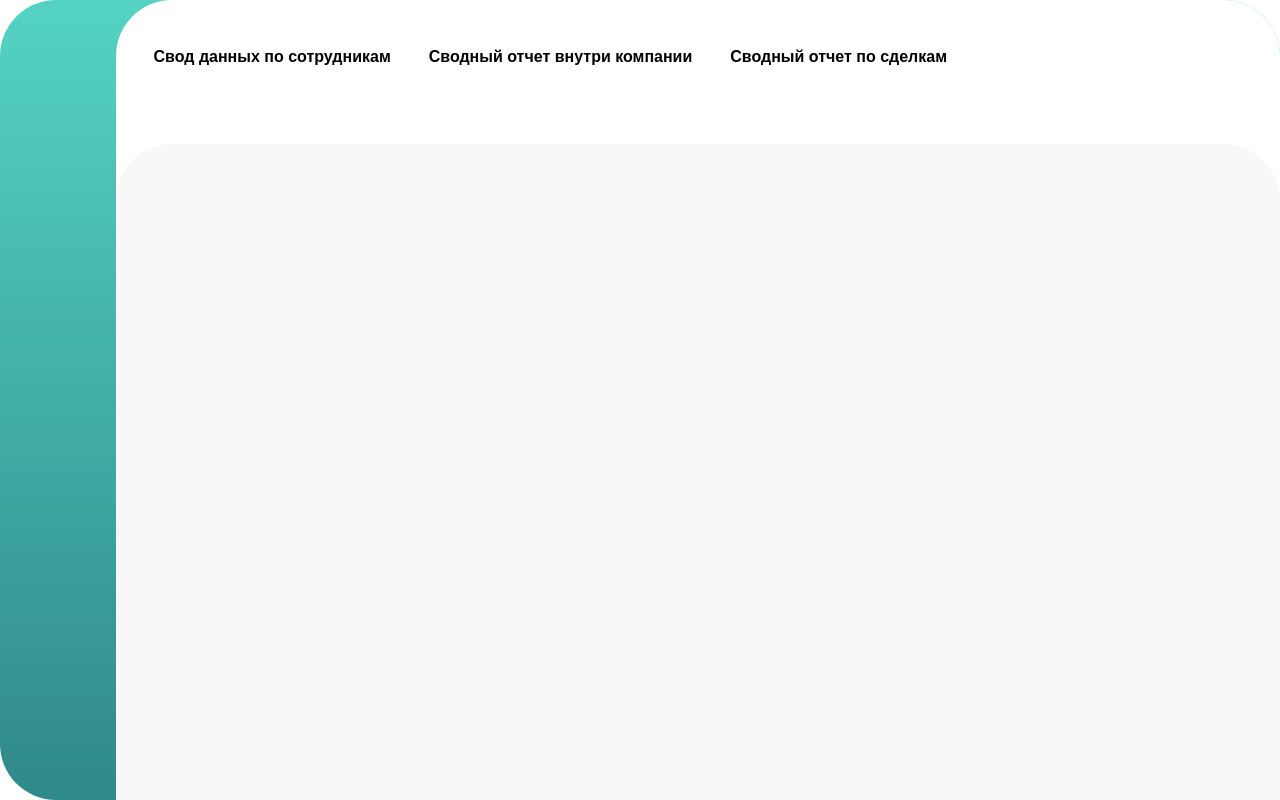
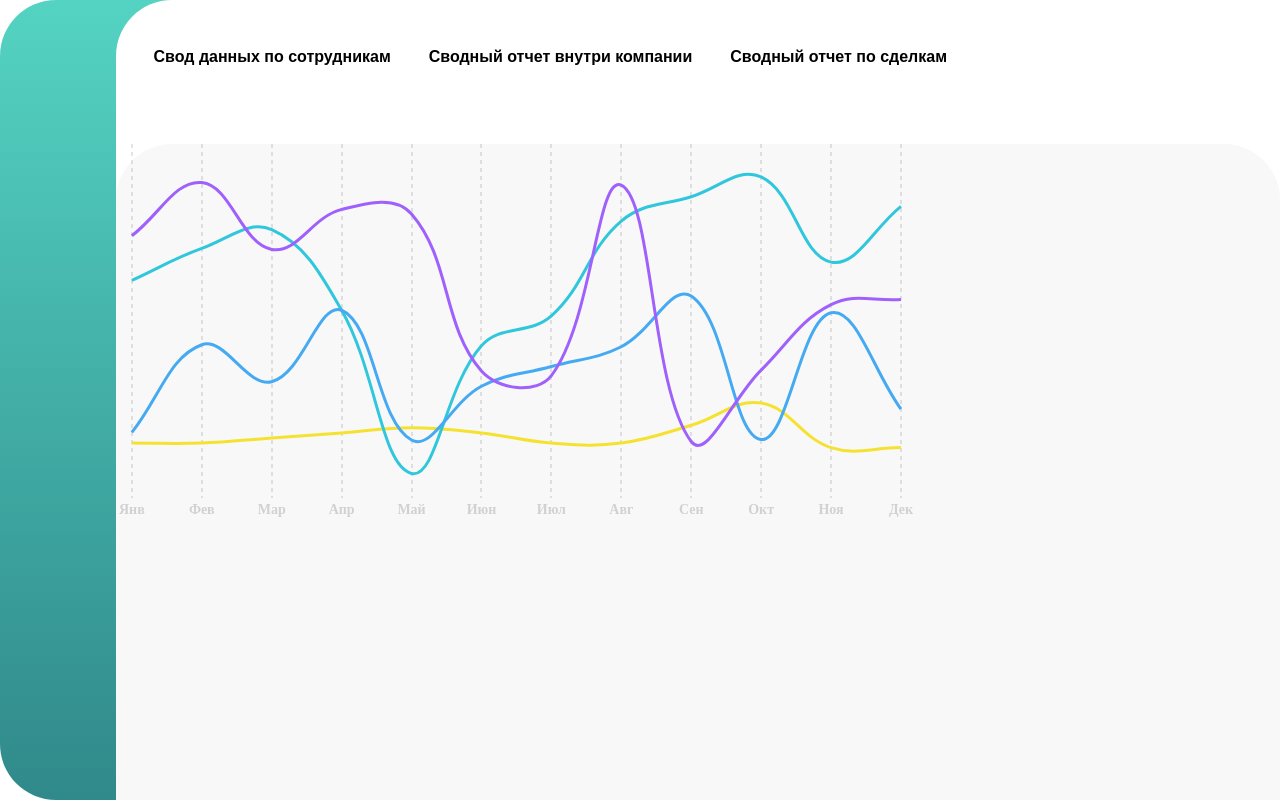
Before and after one commit to RomanChervakov/h2o, a React (Vite) app: page / in a window 1280 px wide. Built offline with nearby package versions, Linux system fonts and the light colour scheme.

Commit message:
created a chart

```diff
--- a/package.json
+++ b/package.json
@@ -10,7 +10,9 @@
     "preview": "vite preview"
   },
   "dependencies": {
+    "chart.js": "^4.4.9",
     "react": "^19.1.0",
+    "react-chartjs-2": "^5.3.0",
     "react-dom": "^19.1.0"
   },
   "devDependencies": {
--- a/src/App.tsx
+++ b/src/App.tsx
@@ -1,5 +1,10 @@
 import Layout from "./components/layout/Layout.tsx";
+import GeneralStatistics from "./components/general-statistics/GeneralStatistics.tsx";
 
 export default function App() {
-  return <Layout />;
+  return (
+    <Layout>
+      <GeneralStatistics />
+    </Layout>
+  );
 }
--- /dev/null
+++ b/src/components/general-statistics/GeneralStatistics.tsx
@@ -0,0 +1,167 @@
+import { Line } from "react-chartjs-2";
+import {
+  Chart,
+  type ChartOptions,
+  type ScriptableTooltipContext,
+  type TooltipItem,
+} from "chart.js/auto";
+import {
+  CategoryScale,
+  Legend,
+  LinearScale,
+  LineController,
+  LineElement,
+  PointElement,
+  Tooltip,
+} from "chart.js";
+
+Chart.register(
+  LineElement,
+  CategoryScale,
+  LinearScale,
+  PointElement,
+  LineController,
+  Tooltip,
+  Legend,
+);
+
+const labels = [
+  "Янв",
+  "Фев",
+  "Мар",
+  "Апр",
+  "Май",
+  "Июн",
+  "Июл",
+  "Авг",
+  "Сен",
+  "Окт",
+  "Ноя",
+  "Дек",
+];
+
+const data = {
+  labels: labels,
+  datasets: [
+    {
+      label: "Cubic interpolation",
+      data: [419, 524, 392, 471, 462, 152, 143, 519, 13, 154, 283, 293],
+      borderColor: "#A060FC",
+      borderWidth: 3,
+      fill: false,
+      tension: 0.4,
+      pointRadius: 0,
+      pointHoverRadius: 8,
+      pointHoverBorderWidth: 3,
+      pointHoverBackgroundColor: "#FFFFFF",
+    },
+    {
+      label: "Linear interpolation (default)",
+      data: [31, 204, 131, 272, 16, 122, 161, 200, 300, 17, 267, 77],
+      borderColor: "#45AAF2",
+      borderWidth: 3,
+      fill: false,
+      tension: 0.4,
+      pointRadius: 0,
+      pointHoverRadius: 8,
+      pointHoverBorderWidth: 3,
+      pointHoverBackgroundColor: "#FFFFFF",
+    },
+    {
+      label: "Linear interpolation (default)",
+      data: [
+        331, 394, 431, 272, -50, 202, 261, 448, 496, 535, 367, 477, 20, 20, 29,
+      ],
+      borderColor: "#30C7DC",
+      borderWidth: 3,
+      fill: false,
+      tension: 0.4,
+      pointRadius: 0,
+      pointHoverRadius: 8,
+      pointHoverBorderWidth: 3,
+      pointHoverBackgroundColor: "#FFFFFF",
+    },
+    {
+      label: "Linear interpolation (default)",
+      data: [10, 10, 20, 30, 40, 30, 10, 10, 45, 89, 1, 1],
+      borderColor: "#F5E230",
+      borderWidth: 3,
+      fill: false,
+      tension: 0.4,
+      pointRadius: 0,
+      pointHoverRadius: 8,
+      pointHoverBorderWidth: 3,
+      pointHoverBackgroundColor: "#FFFFFF",
+    },
+  ],
+};
+
+const options: ChartOptions<"line"> = {
+  responsive: true,
+  plugins: {
+    title: {
+      display: false,
+    },
+    legend: {
+      display: false,
+    },
+    tooltip: {
+      xAlign: "center",
+      yAlign: "bottom",
+      borderColor: (tooltipContext: ScriptableTooltipContext<"line">) =>
+        tooltipContext.chart.tooltip?.labelColors[0].borderColor,
+      backgroundColor: "#F8F8F8",
+      borderWidth: 1,
+      bodyColor: "#323F47",
+      bodyFont: {
+        family: "Proxima Nova",
+        size: 18,
+        weight: 600,
+      },
+      callbacks: {
+        label: (tooltipItem: TooltipItem<"line">) => `₽ ${tooltipItem.raw}`,
+        title: () => "",
+      },
+      displayColors: false,
+    },
+  },
+  scales: {
+    x: {
+      display: true,
+      title: {
+        display: true,
+      },
+      border: {
+        display: true,
+        color: "#F8F8F8",
+        dash: [4, 4],
+      },
+      grid: {
+        drawTicks: false,
+        lineWidth: 2,
+      },
+      ticks: {
+        font: {
+          family: "Proxima Nova",
+          size: 14,
+          weight: 600,
+        },
+        color: "#D2D1D1",
+      },
+    },
+    y: {
+      display: false,
+      title: {
+        display: true,
+      },
+    },
+  },
+};
+
+export default function GeneralStatistics() {
+  return (
+    <div style={{ width: 800 }}>
+      <Line data={data} options={options} />
+    </div>
+  );
+}
--- a/src/components/layout/Layout.module.scss
+++ b/src/components/layout/Layout.module.scss
@@ -2,7 +2,6 @@
   margin: 0 auto;
   display: flex;
   width: 100%;
-  max-width: 1529px;
   height: 100%;
   background: linear-gradient(#54D3C2, #30898A);
   border-radius: 56px;
@@ -13,8 +12,7 @@
   flex-direction: column;
   background-color: white;
   width: 100%;
-  max-width: 1402px;
-  border-radius: 56px 56px 0 0;
+  border-top-left-radius: 56px;
 }
 
 .main {
--- a/src/components/layout/Layout.tsx
+++ b/src/components/layout/Layout.tsx
@@ -1,14 +1,20 @@
 import styles from "./Layout.module.scss";
 import Sidebar from "./sidebar/Sidebar.tsx";
 import Header from "./header/Header.tsx";
+import type { ReactNode } from "react";
 
-export default function Layout() {
+interface ILayoutProps {
+  children?: ReactNode;
+}
+
+
+export default function Layout({ children }: ILayoutProps) {
   return (
     <div className={styles.layout}>
       <Sidebar />
       <div className={styles.container}>
         <Header />
-        <main className={styles.main} />
+        <main className={styles.main}>{children}</main>
       </div>
     </div>
   );
--- a/src/components/layout/header/Header.module.scss
+++ b/src/components/layout/header/Header.module.scss
@@ -6,10 +6,12 @@
 
 .nav {
   display: flex;
+  max-width: 883px;
   gap: 38px;
 }
 
 .tab {
   font-family: "Proxima Nova", sans-serif;
+  flex-shrink: 0;
   font-weight: 600;
 }
```
Also changed, not shown: src/components/general-statistics/Data.ts (added, +32 -0 lines), 1 other file (tests, documents, lock files or other folders).
